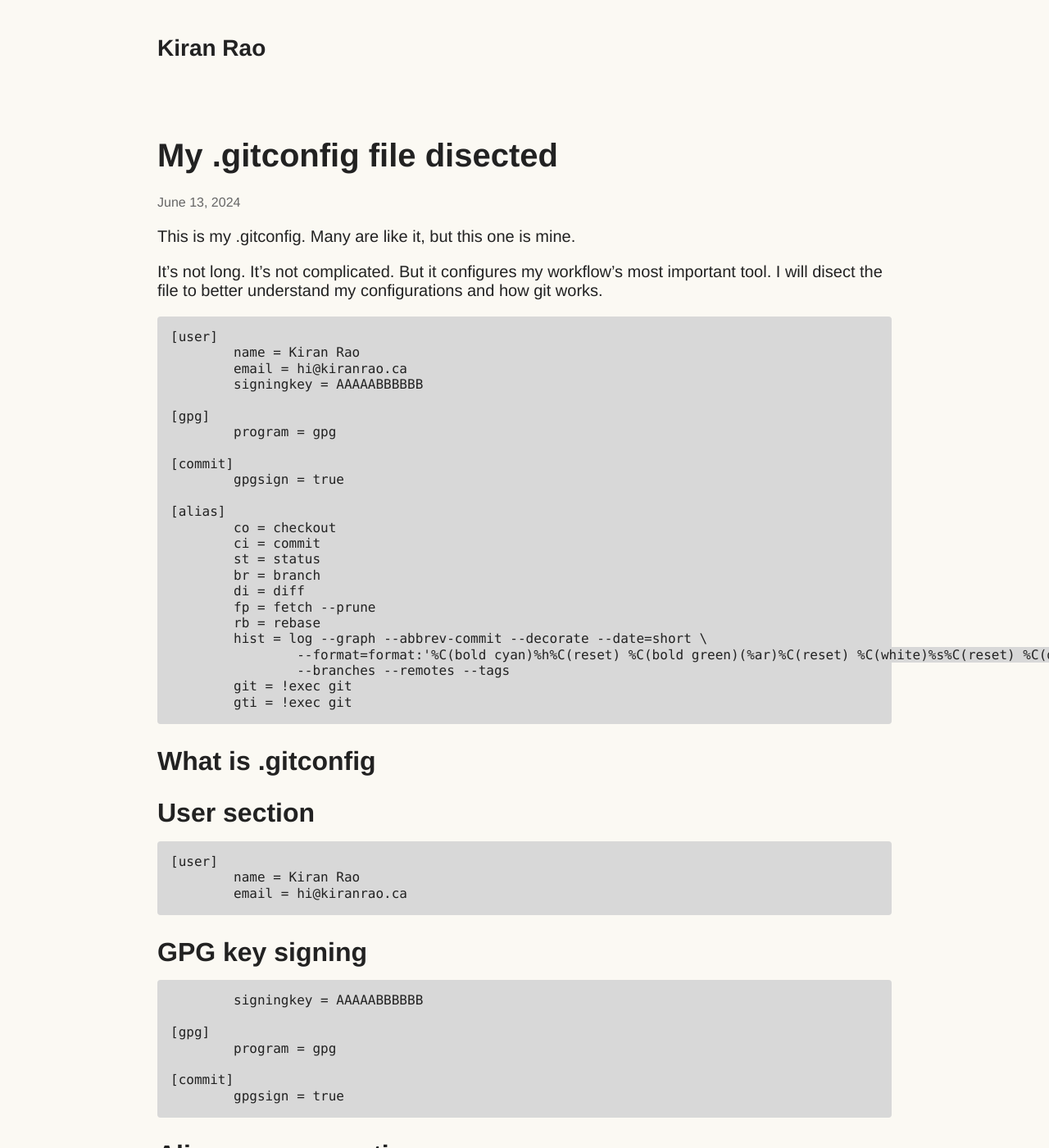
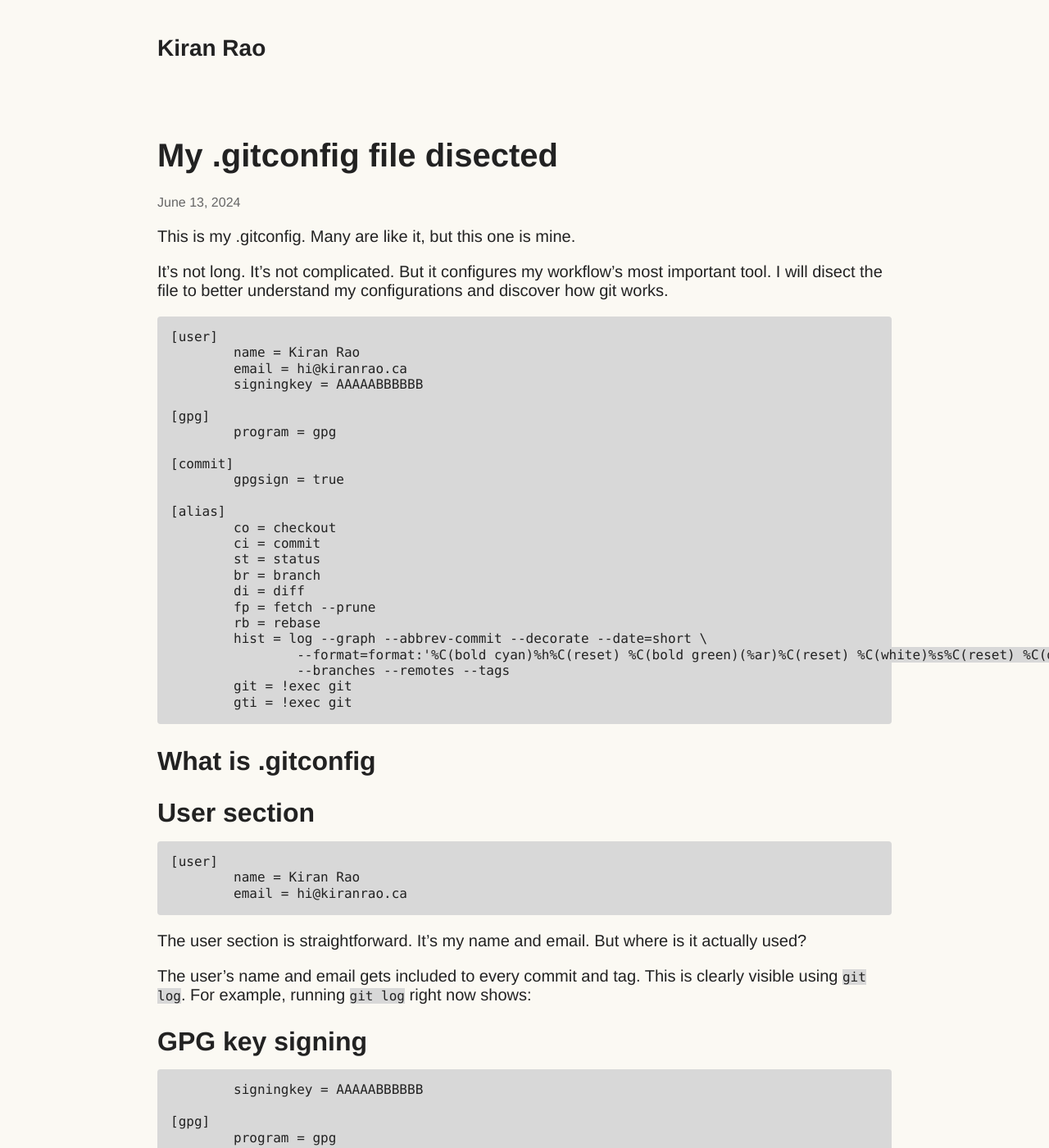
Before and after one commit to Kiran-Rao/kiran-rao.github.io, a Jekyll site: the page built from docs/unpublished/2024-06-13-git-config.md, in a window 1280 px wide and 1400 px high. Shown: the whole window at 82% size. Built offline with Jekyll 4.4.1, drawn with Linux system fonts in a browser that asks for light colours.

Commit message:
WIP: User section

````diff
--- a/docs/unpublished/2024-06-13-git-config.md
+++ b/docs/unpublished/2024-06-13-git-config.md
@@ -7,7 +7,7 @@ author: Kiran Rao
 
 This is my .gitconfig. Many are like it, but this one is mine.
 
-It's not long. It's not complicated. But it configures my workflow's most important tool. I will disect the file to better understand my configurations and how git works.
+It's not long. It's not complicated. But it configures my workflow's most important tool. I will disect the file to better understand my configurations and discover how git works.
 
 ```sh
 [user]
@@ -45,6 +45,10 @@ It's not long. It's not complicated. But it configures my workflow's most import
 	name = Kiran Rao
 	email = hi@kiranrao.ca
 ```
+
+The user section is straightforward. It's my name and email. But where is it actually used?
+
+The user's name and email gets included to every commit and tag. This is clearly visible using `git log`. For example, running `git log` right now shows:
 
 ## GPG key signing
 
````
